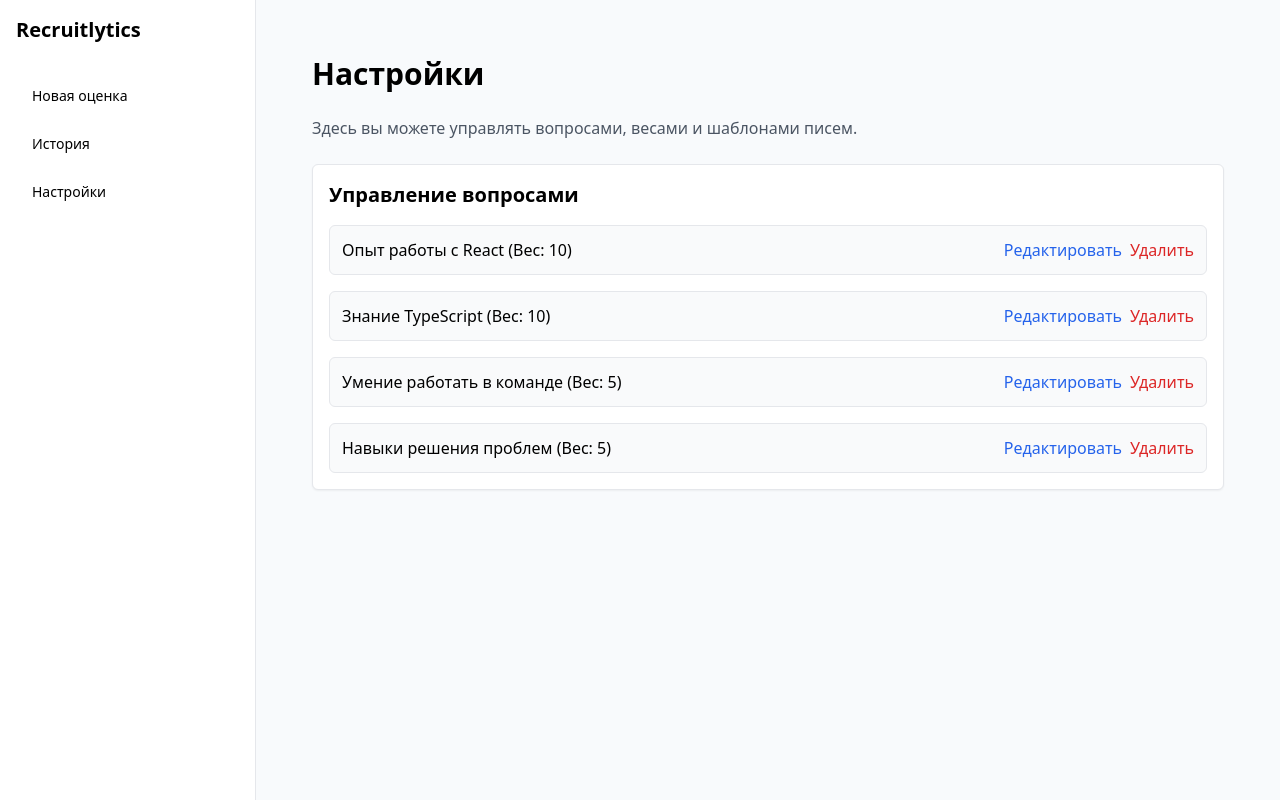
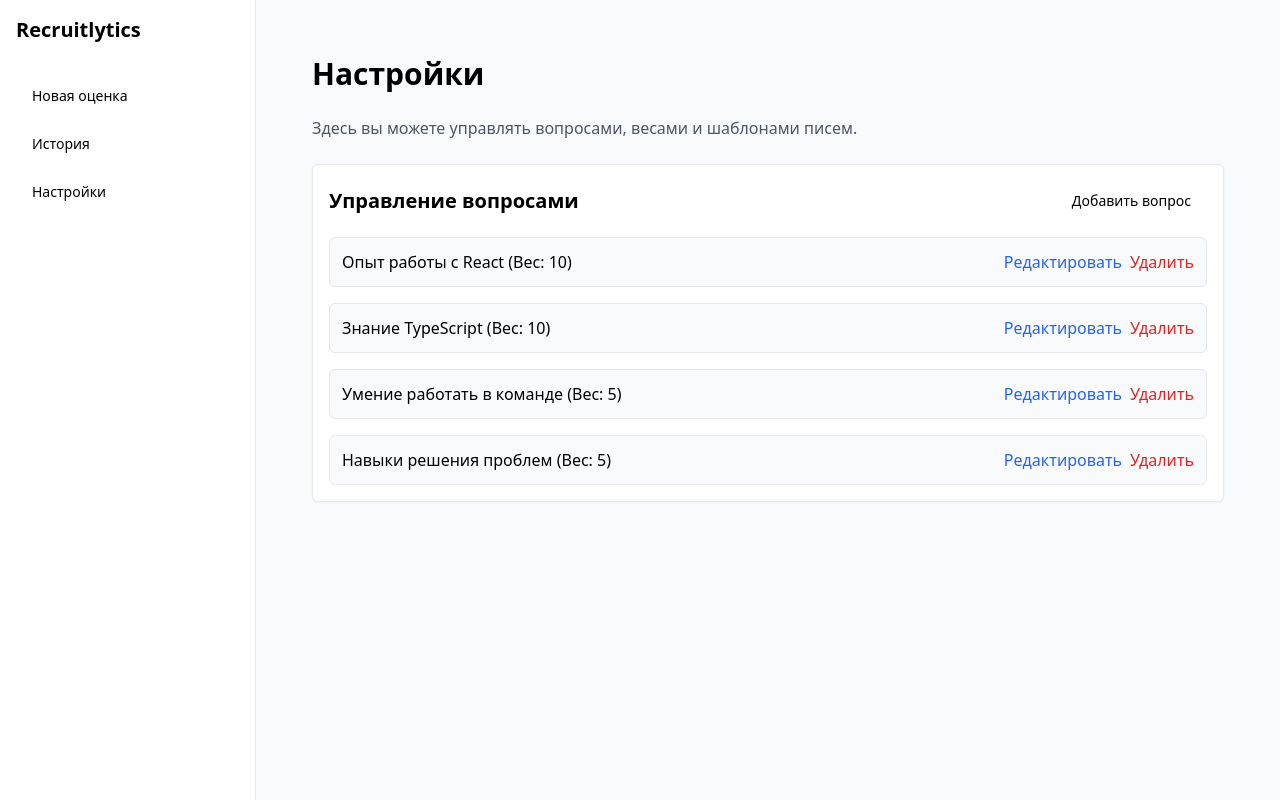
Before and after one commit to haaum666/Recruitlytics, a React (Vite) app: page / in a window 1280 px wide. Both pictures are taken after a click on the button "Настройки". Built offline with nearby package versions, Linux system fonts and the light colour scheme.

Commit message:
Update QuestionsEditor.jsx

```diff
--- a/src/components/settings/QuestionsEditor.jsx
+++ b/src/components/settings/QuestionsEditor.jsx
@@ -1,10 +1,33 @@
-import React from 'react';
+import React, { useState } from 'react';
 import { questions } from '../../config/questions.js';
+import { Button } from '../ui/button';
+import {
+  Dialog,
+  DialogContent,
+  DialogHeader,
+  DialogTitle,
+  DialogTrigger,
+} from '../ui/dialog';
 
 function QuestionsEditor() {
+  const [open, setOpen] = useState(false);
+
   return (
     <div className="p-4 border rounded-md bg-white shadow-sm">
-      <h2 className="text-xl font-semibold mb-4">Управление вопросами</h2>
+      <div className="flex justify-between items-center mb-4">
+        <h2 className="text-xl font-semibold">Управление вопросами</h2>
+        <Dialog open={open} onOpenChange={setOpen}>
+          <DialogTrigger asChild>
+            <Button>Добавить вопрос</Button>
+          </DialogTrigger>
+          <DialogContent>
+            <DialogHeader>
+              <DialogTitle>Добавить новый вопрос</DialogTitle>
+            </DialogHeader>
+            {/* Здесь будет форма для добавления вопроса */}
+          </DialogContent>
+        </Dialog>
+      </div>
       <ul className="space-y-4">
         {questions.map(q => (
           <li key={q.id} className="p-3 border rounded-md bg-gray-50 flex justify-between items-center">
```
